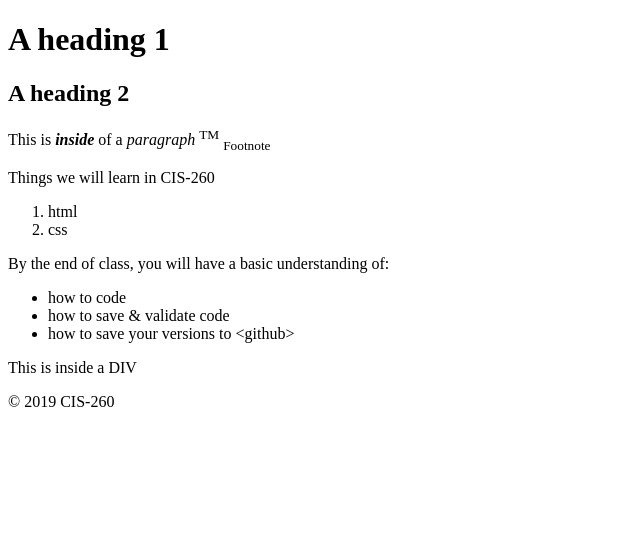
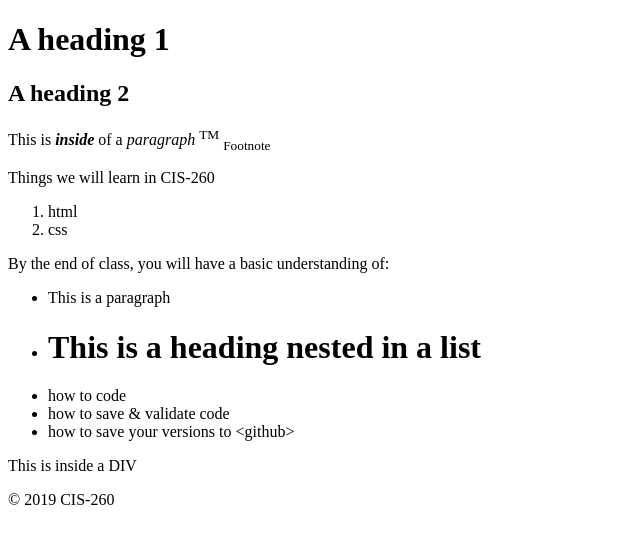
Before and after one commit to amcmona8/assignment1, a plain HTML site: page index.html in a window 1280 px wide. Shown: the whole page, without its empty margins (0-640 px from the left). Drawn offline with Linux system fonts and the light colour scheme.

Commit message:
added lists

```diff
--- a/index.html
+++ b/index.html
@@ -26,8 +26,10 @@
             <li>css</li>
         </ol>
 
-        <p>By the end of class, you will  have a basic understanding of:</p>
+        <p>By the end of class, you will have a basic understanding of:</p>
         <ul>
+            <li> <p> This is a paragraph </p> </li>
+            <li> <H1> This is a heading nested in a list </H1> </li>
             <li>how to code</li>
             <li>how to save &amp; validate code</li>
             <li>how to save your versions to &lt;github&gt;</li>
```
